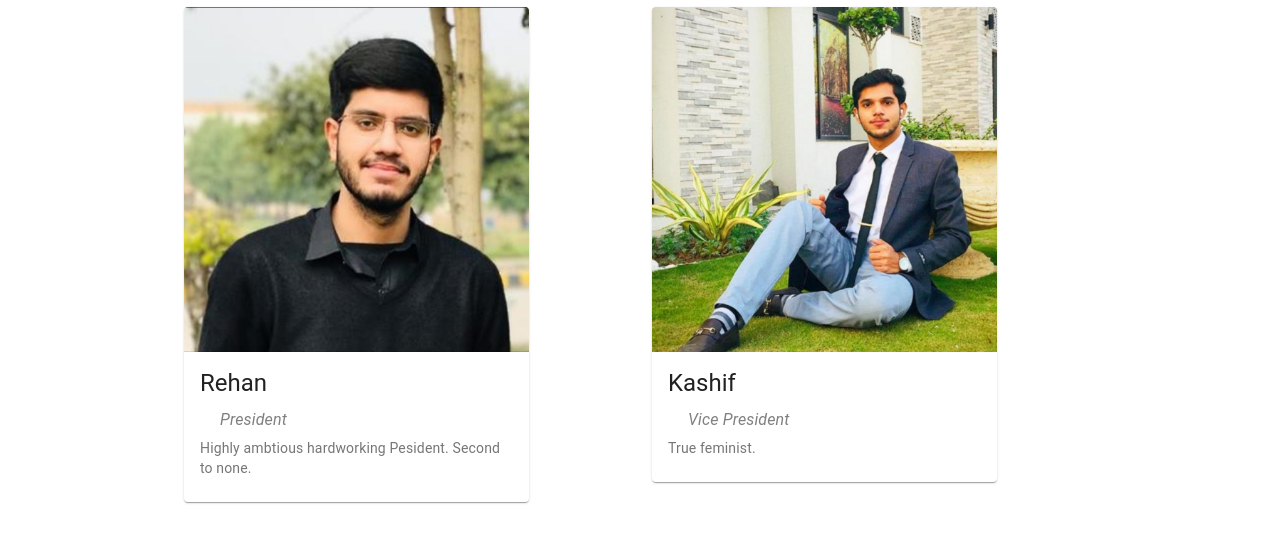
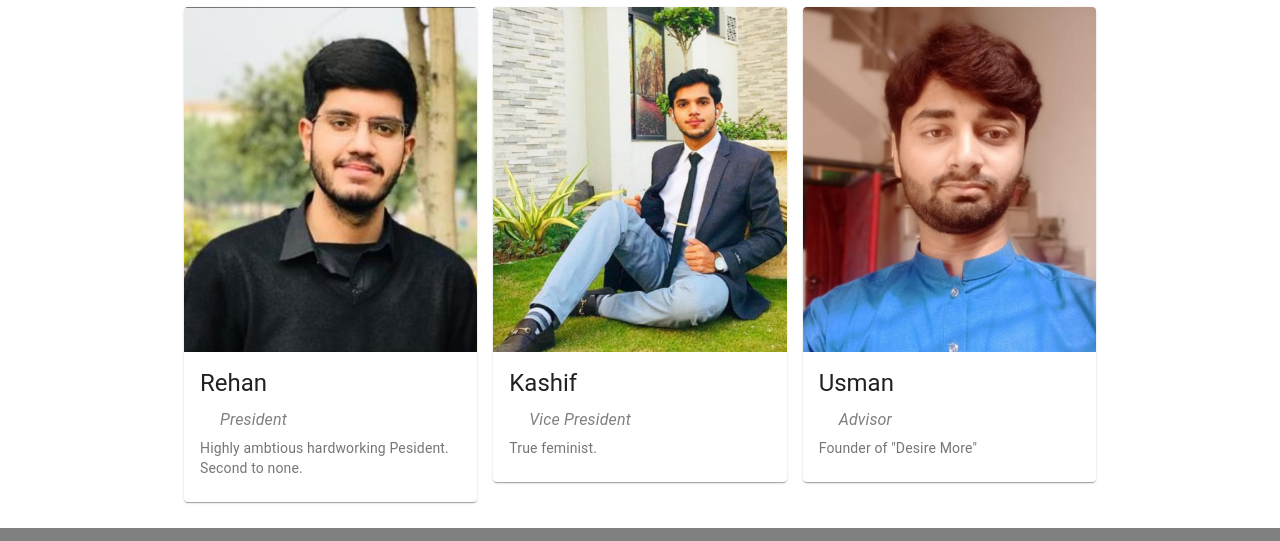
Before and after one commit to testvers/ts, a Gatsby site: page /about in a window 1280 px wide. Shown: the part 232-773 px from the top of the page. Built offline with nearby package versions, Linux system fonts and the light colour scheme; Gatsby itself is replaced by a stand-in of ours.

Commit message:
Update about.tsx

```diff
--- a/src/pages/about.tsx
+++ b/src/pages/about.tsx
@@ -37,8 +37,8 @@ const AboutUs: FC = () => {
 
       <Typography variant="h4">Members:</Typography>
       <div className={classed.root}>
-        <Grid container spacing={3}>
-          <Grid item xs={6}>
+        <Grid container spacing={2}>
+          <Grid item xs={12} sm={12} md={6} lg={4} xl={4}>
             <Cards
               alt="President"
               title="Rehan"
@@ -47,7 +47,7 @@ const AboutUs: FC = () => {
               img={Rehan}
             />
           </Grid>
-          <Grid item xs={6}>
+          <Grid item xs={12} sm={12} md={6} lg={4} xl={4}>
             <Cards
               alt="Vice-President"
               title="Kashif"
@@ -56,7 +56,7 @@ const AboutUs: FC = () => {
               img={Kashif}
             />
           </Grid>
-          <Grid item xs={6}>
+          <Grid item xs={12} sm={12} md={6} lg={4} xl={4}>
             <Cards
               alt="President"
               title="Usman"
```
